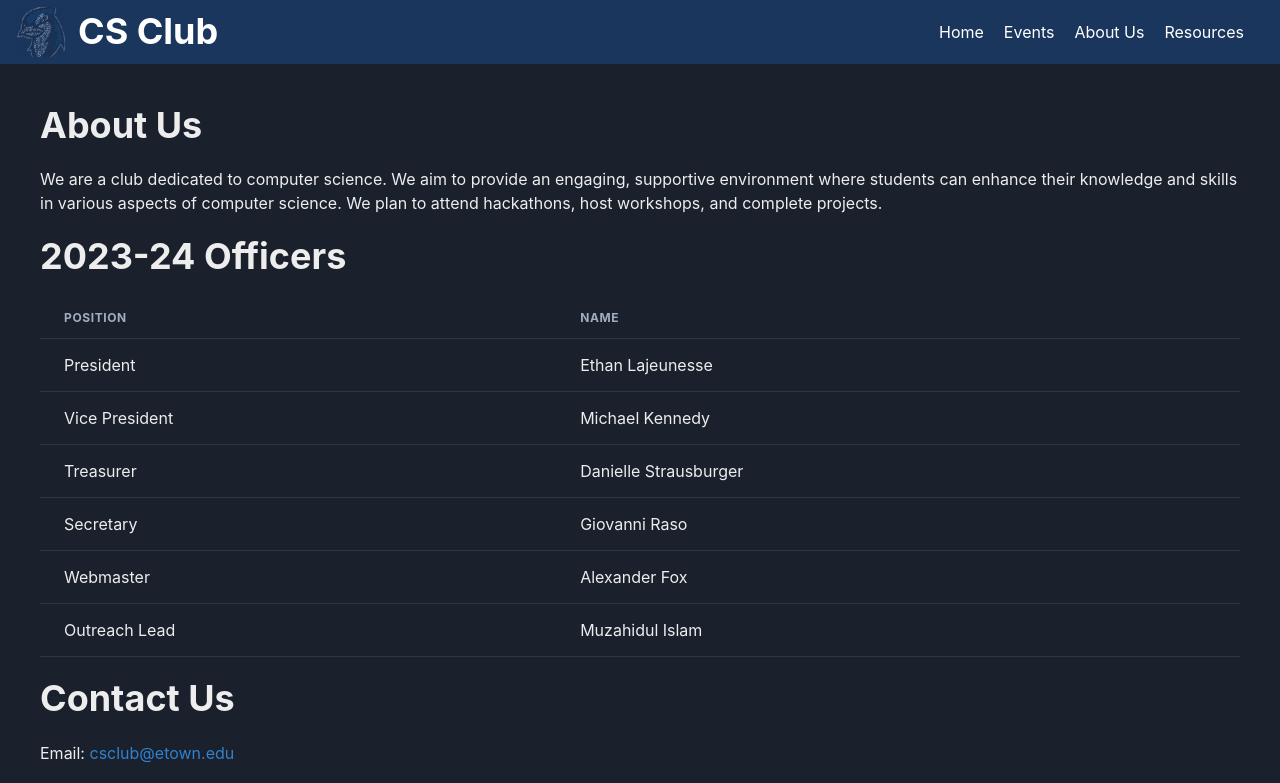
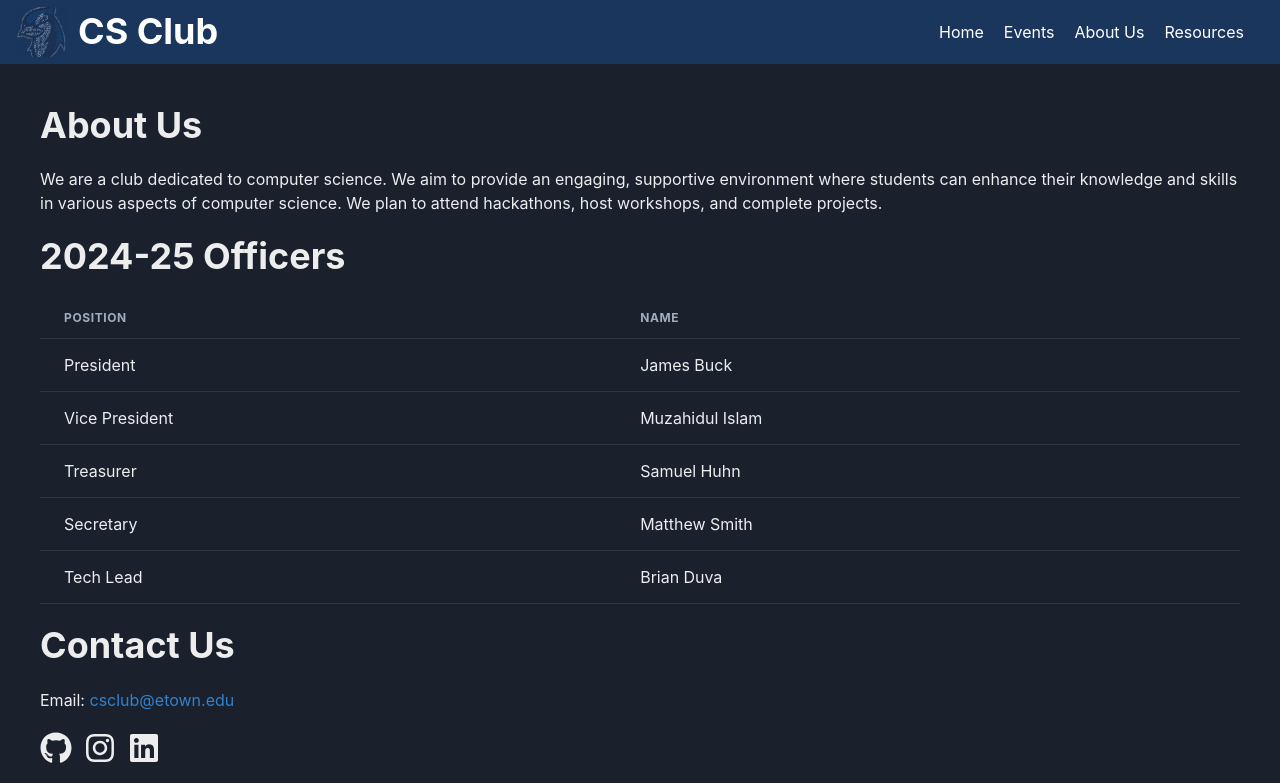
Before and after one commit to Etown-Computer-Science-Club/csclub_website, a React (Vite) app in the folder client/: page /about in a window 1280 px wide. Shown: the top 783 px of the page. Built offline with nearby package versions, Linux system fonts and the light colour scheme; the HTML template or start-up script is replaced by a standard one.

Commit message:
Update to new cabinet

```diff
--- a/client/src/pages/AboutUs.jsx
+++ b/client/src/pages/AboutUs.jsx
@@ -1,7 +1,7 @@
 import {
   Box, Text, Heading, Table, Tbody, Tr, Th, Td, Link, Icon,
 } from '@chakra-ui/react';
-import { FaFacebook, FaTwitter, FaLinkedin } from 'react-icons/fa';
+import { FaGithub, FaInstagram, FaLinkedin } from 'react-icons/fa';
 
 function AboutUs() {
   return (
@@ -14,7 +14,7 @@ function AboutUs() {
           computer science. We plan to attend hackathons, host workshops, and complete projects.
         </Text>
       </Box>
-      <Heading mb={5}>2023-24 Officers</Heading>
+      <Heading mb={5}>2024-25 Officers</Heading>
       <Box mb={5}>
         <Table variant="simple">
           <Tbody>
@@ -25,48 +25,40 @@ function AboutUs() {
             <Tr>
               <Td>President</Td>
               <Td>
-                <Link href="https://www.linkedin.com/in/ethan-lajeunesse-aa0992253/" isExternal>
-                  Ethan Lajeunesse
+                <Link href="https://www.linkedin.com/in/james-buck-799175290/" isExternal>
+                  James Buck
                 </Link>
               </Td>
             </Tr>
             <Tr>
               <Td>Vice President</Td>
               <Td>
-                <Link href="https://www.linkedin.com/in/michaelpkennedy1/" isExternal>
-                  Michael Kennedy
+                <Link href="https://www.linkedin.com/in/muzahidul-islam-3aa567289/" isExternal>
+                  Muzahidul Islam
                 </Link>
               </Td>
             </Tr>
             <Tr>
               <Td>Treasurer</Td>
               <Td>
-                <Link href="https://www.linkedin.com/in/danistrausburger/" isExternal>
-                  Danielle Strausburger
+                <Link href="https://www.linkedin.com/in/sam-huhn123/" isExternal>
+                  Samuel Huhn
                 </Link>
               </Td>
             </Tr>
             <Tr>
               <Td>Secretary</Td>
               <Td>
-                <Link href="https://www.linkedin.com/in/giovanni-raso1/" isExternal>
-                  Giovanni Raso
+                <Link href="https://www.linkedin.com/in/mattsmith46/" isExternal>
+                  Matthew Smith
                 </Link>
               </Td>
             </Tr>
             <Tr>
-              <Td>Webmaster</Td>
+              <Td>Tech Lead</Td>
               <Td>
-                <Link href="https://www.linkedin.com/in/alexander-fox-etown/" isExternal>
-                  Alexander Fox
-                </Link>
-              </Td>
-            </Tr>
-            <Tr>
-              <Td>Outreach Lead</Td>
-              <Td>
-                <Link href="https://www.linkedin.com/in/muzahidul-islam-3aa567289/" isExternal>
-                  Muzahidul Islam
+                <Link href="https://www.linkedin.com/in/brian-duva-software-dev/" isExternal>
+                  Brian Duva
                 </Link>
               </Td>
             </Tr>
@@ -83,13 +75,13 @@ function AboutUs() {
           </Link>
         </Text>
         <Box display="flex" mt={5}>
-          <Link href="https://www.facebook.com/yourclub" isExternal mr={3}>
-            <Icon as={FaFacebook} boxSize={8} />
+          <Link href="https://github.com/Etown-Computer-Science-Club" isExternal mr={3}>
+            <Icon as={FaGithub} boxSize={8} />
           </Link>
-          <Link href="https://www.twitter.com/yourclub" isExternal mr={3}>
-            <Icon as={FaTwitter} boxSize={8} />
+          <Link href="https://www.instagram.com/etowncsclub" isExternal mr={3}>
+            <Icon as={FaInstagram} boxSize={8} />
           </Link>
-          <Link href="https://www.linkedin.com/yourclub" isExternal>
+          <Link href="https://www.linkedin.com/in/cs-club-etown/" isExternal>
             <Icon as={FaLinkedin} boxSize={8} />
           </Link>
         </Box>
```
